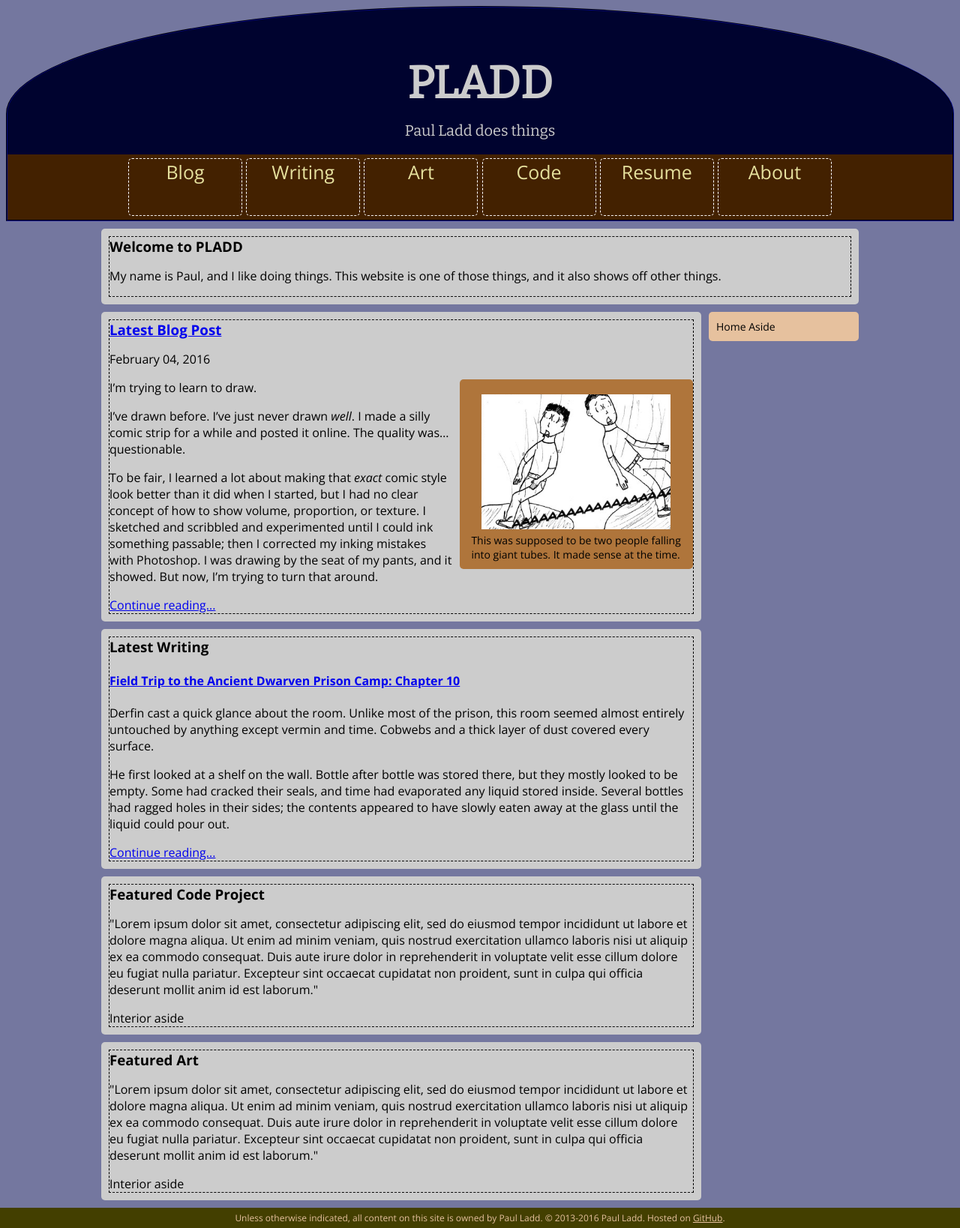
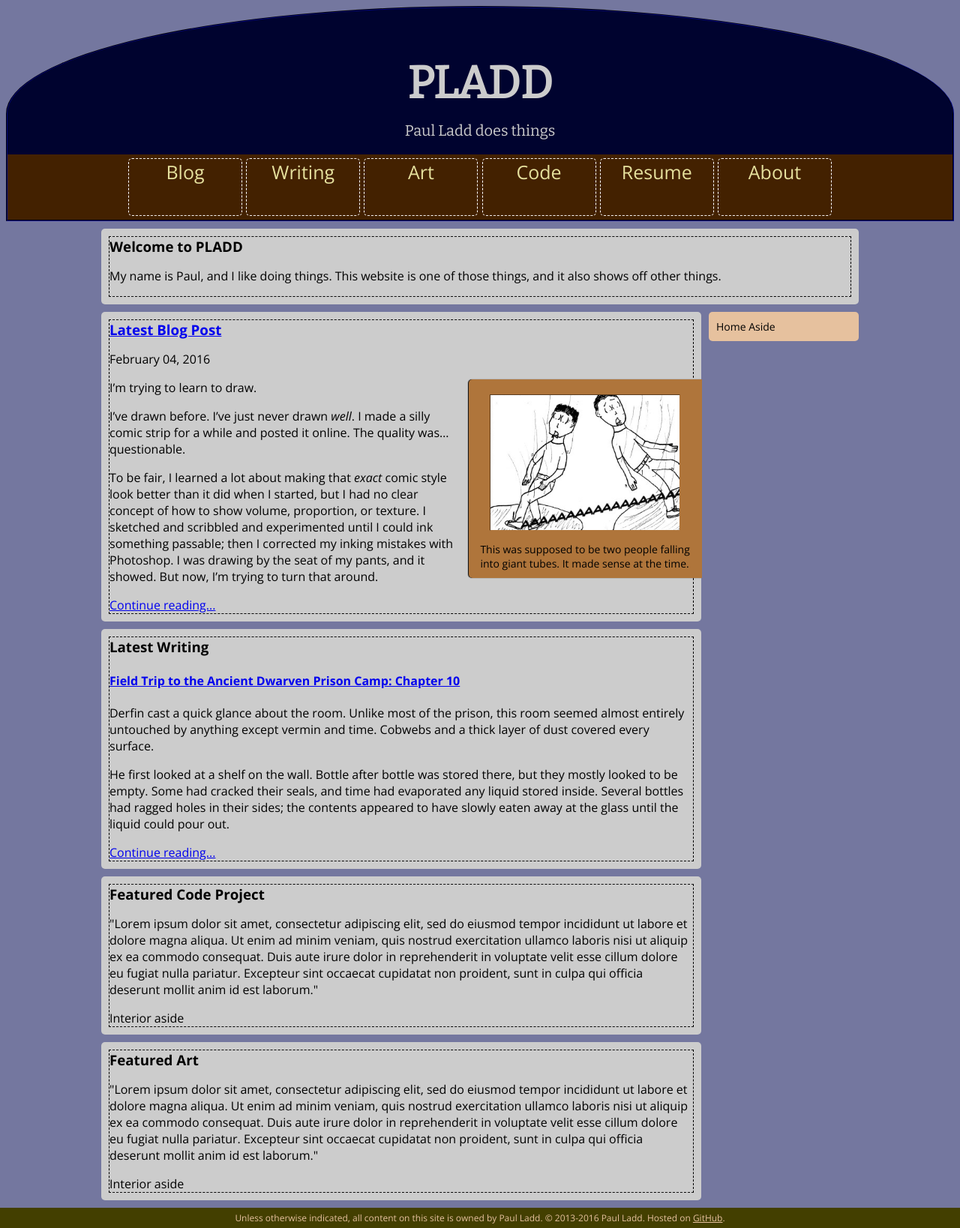
Before and after one commit to itspladd/personal-website-old, a Jekyll site: the page built from index.html, in a window 1280 px wide. Shown: the whole page at 75% size. Built offline with Jekyll 4.4.1, drawn with Linux system fonts in a browser that asks for light colours.

Commit message:
Lots of CSS changes
-Asides now come in from the side of the article with extra margins
-Asides now cast small shadows
-Center asides are just for images now, no background color
-Center asides are max 300px

```diff
--- a/css/main.css
+++ b/css/main.css
@@ -164,22 +164,25 @@
 /* midtext_left and midtext_right are for tangential content within articles. */
 aside.midtext-left {
     background-color: #AF753B;
-    border-radius: 5px;
-    margin: 0px 10px 0px 0px;
+    margin: 0px 10px 0px -12px;
+    border-top-right-radius: 5px;
+    border-bottom-right-radius: 5px;
+    box-shadow: 1px 0px 1px #000000;
     float: left;
-    max-width: 40%;
+    width: 40%;
 }
 
 aside.midtext-right {
     background-color: #AF753B;
-    border-radius: 5px;
-    margin: 0px 0px 0px 10px;
+    border-top-left-radius: 5px;
+    border-bottom-left-radius: 5px;
+    box-shadow: -1px 0px 1px #000000;
+    margin: 0px -12px 0px 10px;
     float: right;
-    max-width: 40%;
+    width: 40%;
 }
 
 aside.midtext-center {
-    background-color: #AF753B;
     border-radius: 5px;
     margin: 0px 10px 0px 10px;
     text-align: center;
@@ -225,6 +228,7 @@
 figure img {
     margin-bottom: 0px;
     max-width: inherit;
+    border: 1px inset #AF753B;
 }
 
 /* Figcaption is for image captions. */
@@ -232,7 +236,13 @@
     display: block;
     font-size: 14px;
     text-align: left;
-    margin: 0px;
+    margin-left: auto;
+    margin-right: auto;
+}
+
+aside.midtext-center img {
+    border: none;
+    max-height: 300px;
 }
 
 /* Footer holds copyright information and a site map.*/
```
